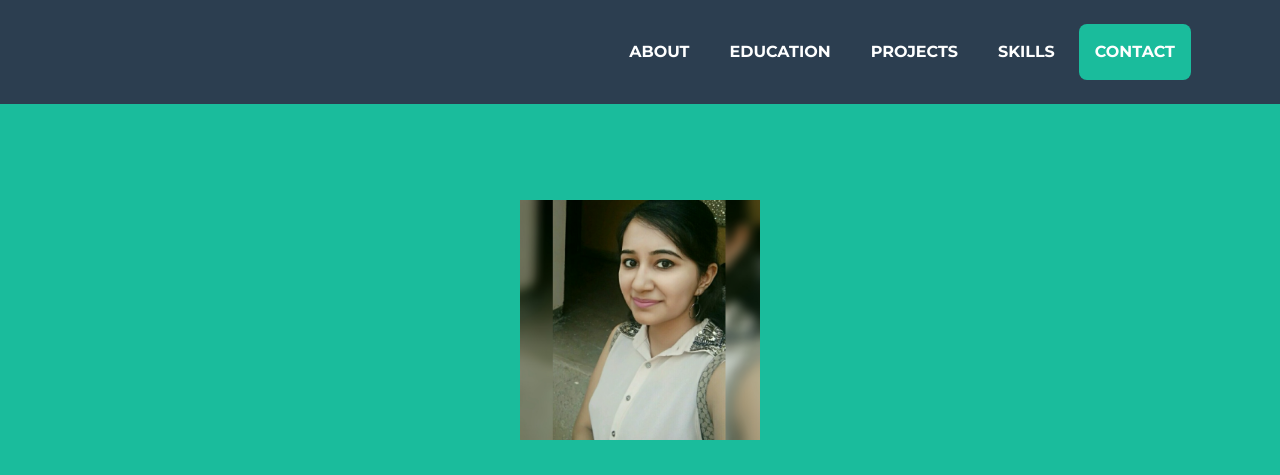
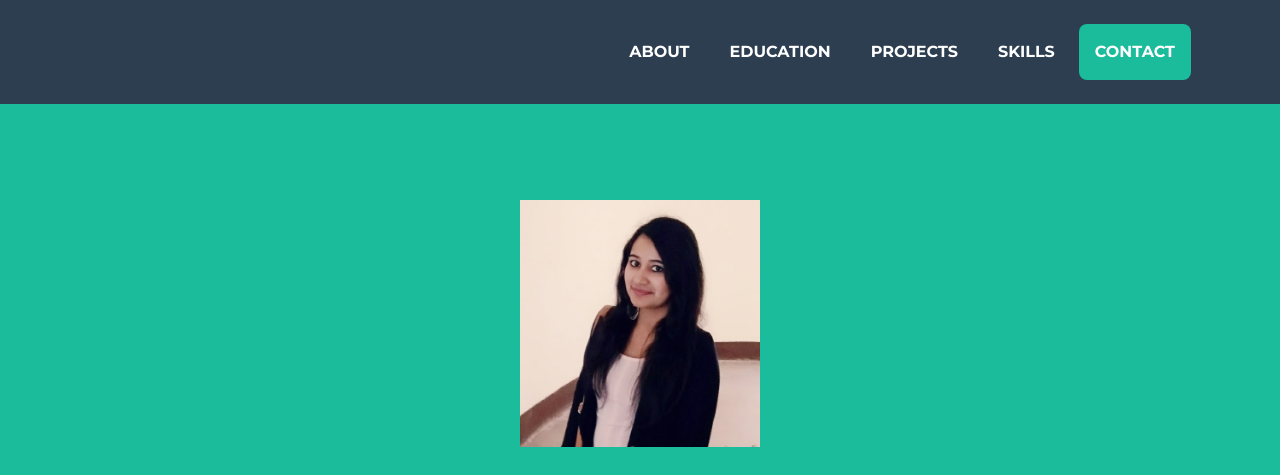
Before and after one commit to imaditiagg/Portfolio, a website with bundled scripts: page index.html in a window 1280 px wide. Shown: the top 475 px of the page. Built offline with nearby package versions, Linux system fonts and the light colour scheme.

Commit message:
changes added

```diff
--- a/index.html
+++ b/index.html
@@ -60,7 +60,7 @@
     <div class="container d-flex align-items-center flex-column">
 
       <!-- Masthead Avatar Image -->
-      <img class="masthead-avatar mb-5" src="pic.jpg" alt="">
+      <img class="masthead-avatar mb-5" src="my4.jpg" alt="" >
 
       <!-- Masthead Heading -->
       <h1 class="masthead-heading text-uppercase mb-0">Aditi Aggarwal</h1>
```
Also changed, not shown: my.jpg (added), my2.jpg (added), my4.jpg (added).
